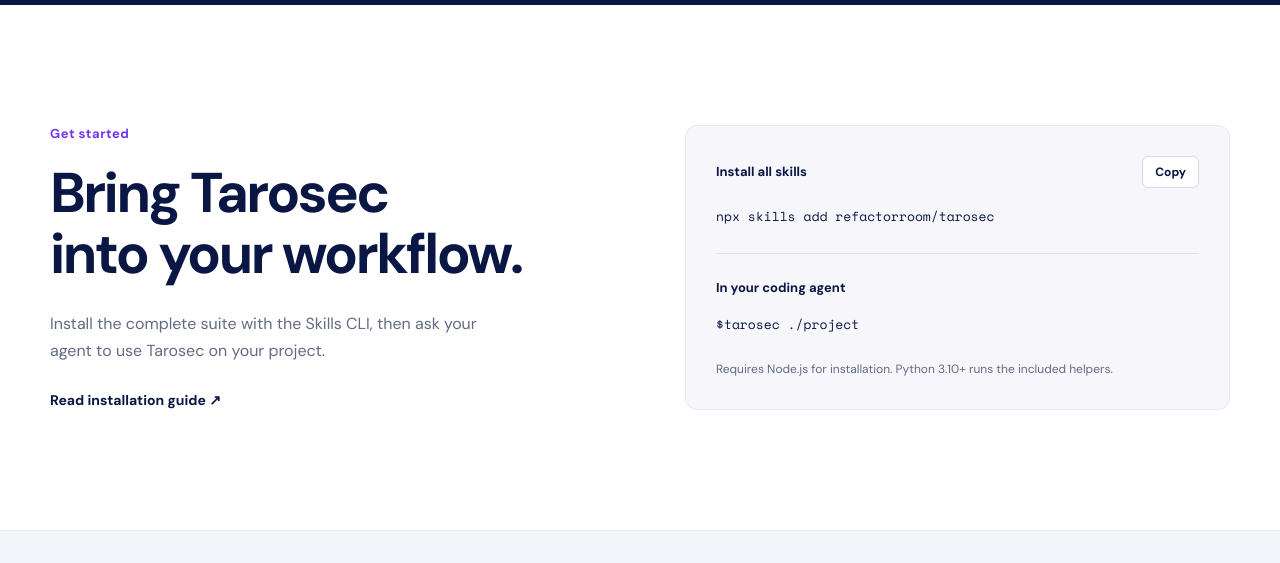
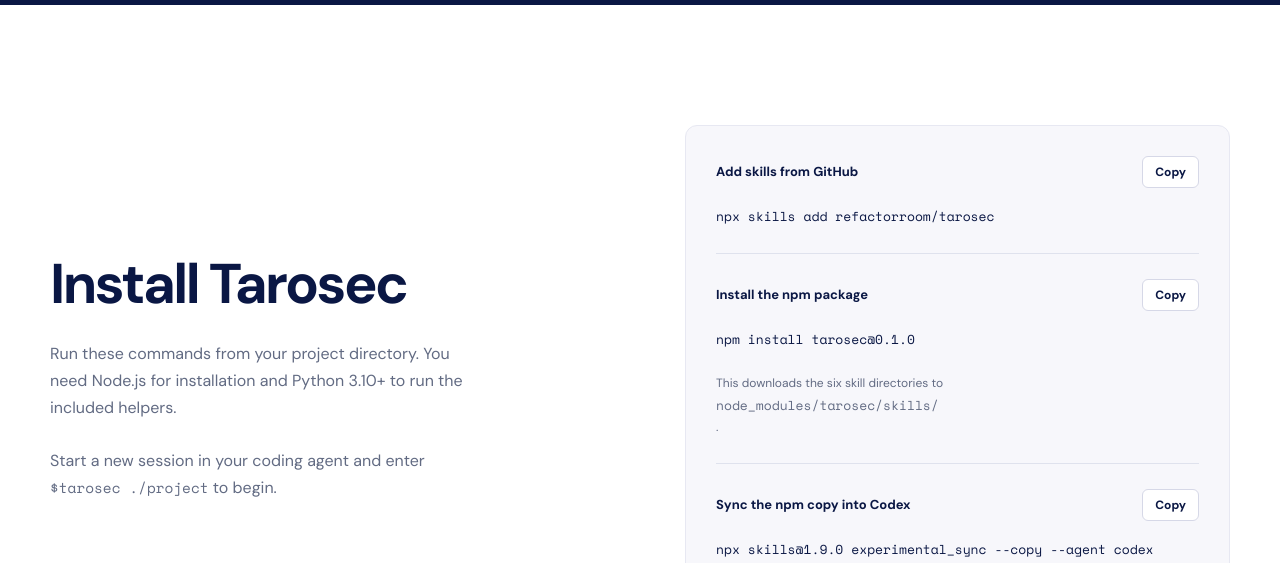
Before and after one commit to refactorroom/tarosec, a website: page docs/index.html in a window 1280 px wide. Shown: the part 2370-2933 px from the top of the page. Drawn offline with nearby package versions, Linux system fonts and the light colour scheme.

Commit message:
Document npm installation on GitHub Pages

```diff
--- a/docs/index.html
+++ b/docs/index.html
@@ -60,8 +60,23 @@
       <div class="wrap approach-grid"><div><p class="section-label">A practical approach</p><h2>Follow the evidence.<br>Keep the context.</h2></div><div class="approach-copy"><p>Tarosec helps your agent document what it saw, what it can conclude, and what still needs verification.</p><div class="principles"><div><strong>Start locally</strong><p>Review supplied source, records, and telemetry with read-only workflows.</p></div><div><strong>Keep results honest</strong><p>Separate observations from interpretation and mark missing evidence clearly.</p></div><div><strong>Validate the signal</strong><p>Compare synthetic scenarios with recorded detections and retain evidence references.</p></div></div></div></div>
     </section>
     <section id="install" class="section wrap install">
-      <div><p class="section-label">Get started</p><h2>Bring Tarosec<br>into your workflow.</h2><p>Install the complete suite with the Skills CLI, then ask your agent to use Tarosec on your project.</p><a class="text-link" href="https://github.com/refactorroom/tarosec/blob/main/docs/install.md">Read installation guide ↗</a></div>
-      <div class="install-panel"><div class="install-label"><span>Install all skills</span><button class="copy" type="button" data-copy="npx skills add refactorroom/tarosec">Copy</button></div><code>npx skills add refactorroom/tarosec</code><div class="install-divider"></div><div class="install-label"><span>In your coding agent</span></div><code>$tarosec ./project</code><p>Requires Node.js for installation. Python 3.10+ runs the included helpers.</p></div>
+      <div>
+        <h2>Install Tarosec</h2>
+        <p>Run these commands from your project directory. You need Node.js for installation and Python 3.10+ to run the included helpers.</p>
+        <p>Start a new session in your coding agent and enter <code>$tarosec ./project</code> to begin.</p>
+      </div>
+      <div class="install-panel">
+        <div class="install-label"><span>Add skills from GitHub</span><button class="copy" type="button" aria-label="Copy GitHub install command" data-copy="npx skills add refactorroom/tarosec">Copy</button></div>
+        <code>npx skills add refactorroom/tarosec</code>
+        <div class="install-divider"></div>
+        <div class="install-label"><span>Install the npm package</span><button class="copy" type="button" aria-label="Copy npm install command" data-copy="npm install tarosec@0.1.0">Copy</button></div>
+        <code>npm install tarosec@0.1.0</code>
+        <p>This downloads the six skill directories to <code>node_modules/tarosec/skills/</code>.</p>
+        <div class="install-divider"></div>
+        <div class="install-label"><span>Sync the npm copy into Codex</span><button class="copy" type="button" aria-label="Copy Codex sync command" data-copy="npx skills@1.9.0 experimental_sync --copy --agent codex">Copy</button></div>
+        <code>npx skills@1.9.0 experimental_sync --copy --agent codex</code>
+        <p>If you chose npm, run this next to copy the skills from your installed dependencies into this project's Codex skill directory. The command uses Skills CLI version 1.9.0.</p>
+      </div>
     </section>
   </main>
   <footer><div class="wrap footer-inner"><div><strong>Tarosec</strong><p>Assess. Defend. Validate. Improve.</p></div><div class="footer-links"><a href="https://github.com/refactorroom/tarosec">GitHub</a><a href="https://github.com/refactorroom/tarosec/blob/main/SECURITY.md">Security</a><a href="https://github.com/refactorroom/tarosec/blob/main/LICENSE">MIT License</a></div></div></footer>
```
Also changed, not shown: docs/install.md (+11 -3 lines).
